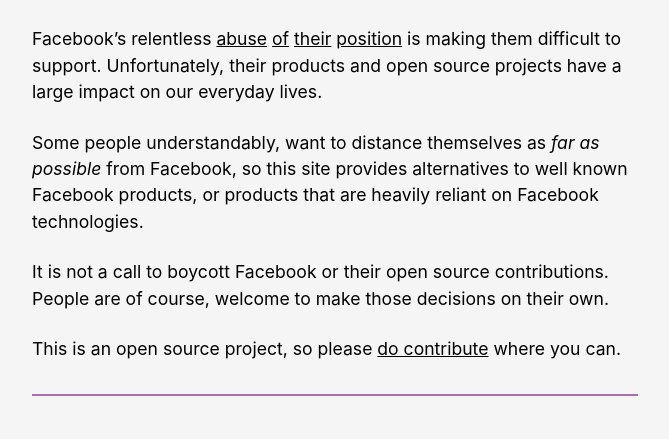
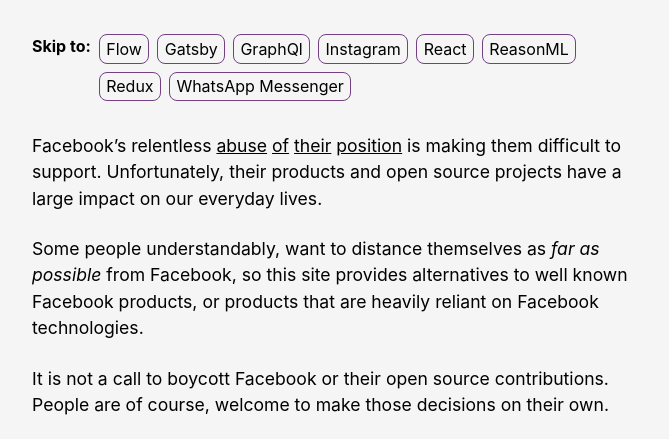
Before and after one commit to Andy-set-studio/npm-uninstall-facebook, an Eleventy site: page index.md in a window 1280 px wide. Shown: the part 94-533 px from the top of the page, without its empty margins (0-669 px from the left). Built offline with nearby package versions, Linux system fonts and the light colour scheme; Eleventy itself is replaced by a stand-in of ours; files that its build step writes are made by us from their sources.

Commit message:
Add skip links

```diff
--- a/_includes/assets/css/global.css
+++ b/_includes/assets/css/global.css
@@ -156,6 +156,55 @@
   margin-top: 1rem;
 }
 
+/* Site header styles */
+.site-head__skip-section {
+  display: flex;
+  margin: 0 0 1rem 0;
+  padding: 0 0 1rem 0;
+}
+
+.site-head__nav {
+  max-width: 32rem;
+}
+
+.site-head__skip-label {
+  font-weight: 700;
+  flex-shrink: 0;
+  margin-top: 0.5rem;
+}
+
+.site-head__skip-links {
+  display: flex;
+  flex-wrap: wrap;
+  overflow-x: auto;
+  -webkit-overflow-scrolling: touch;
+}
+
+.site-head__skip-links > * {
+  margin: 0.5rem 0 0 0.5rem;
+  white-space: nowrap;
+}
+
+.site-head__skip-links a {
+  display: inline-block;
+  border: 1px solid hsl(287, 35%, 38%);
+  border-radius: 0.5em;
+  padding: 0.1em 0.4em;
+  text-decoration: none;
+}
+
+.site-head__skip-links a:hover,
+.site-head__skip-links a:focus {
+  background: hsl(287, 35%, 38%);
+  color: #ffffff;
+}
+
+footer[role='contentinfo'] {
+  text-align: center;
+  padding-top: 4rem;
+  font-size: 0.8rem;
+}
+
 /* Fancy selection */
 ::-moz-selection {
   color: #ffffff;
@@ -166,9 +215,3 @@
   color: #ffffff;
   background: rgba(51, 51, 51, 0.99);
 }
-
-footer[role='contentinfo'] {
-  text-align: center;
-  padding-top: 4rem;
-  font-size: 0.8rem;
-}
--- a/_includes/layouts/home.njk
+++ b/_includes/layouts/home.njk
@@ -3,6 +3,20 @@
 
   <header role="banner" class="site-head">
     <h1>{{ title }}</h1>
+    <div class="site-head__skip-section">
+      <p id="skip-label" class="site-head__skip-label">Skip to:</p>
+      <nav class="site-head__nav">
+        <ul aria-labeled-by="skip-label" class="site-head__skip-links">
+        {% for item in collections.items %}
+          {% if item.data.alternatives %}
+            <li>
+              <a href="#{{ item.data.slug }}">{{ item.data.title }}</a>
+            </li>
+          {% endif %}
+        {% endfor %}
+        </ul>
+      </nav>
+    </div>
     <article>
       {{ content | safe }}
     </article>
```
Lines whose indentation alone changed are shown as unchanged.
